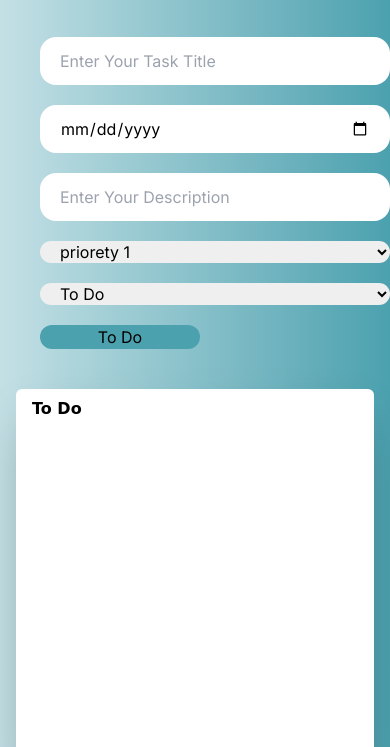
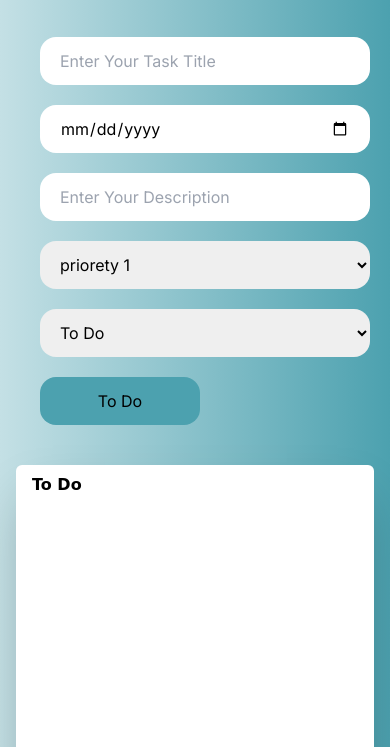
Before and after one commit to WissamDouskary/TaskFlow, a website: page index.html in a window 390 px wide. Shown: the part 97-844 px from the top of the page. Drawn offline with nearby package versions, Linux system fonts and the light colour scheme; a web font is replaced by a local one.

Commit message:
some media query upgrades

```diff
--- a/index.html
+++ b/index.html
@@ -17,7 +17,7 @@
     </header>
     <section>
       <div id="inputs" class="">
-        <form id="form" class="grid grid-cols-1 sm:grid-cols-6 gap-5 ml-5">
+        <form id="form" class="grid grid-cols-1 sm:grid-cols-6 gap-5 ml-5 mr-5">
           <input
             id="task-title"
             type="text"
@@ -37,7 +37,7 @@
             placeholder="Enter Your Description">
           <!--Priorety options -->
 
-          <select id="pSelection" class="px-4 rounded-2xl outline-none">
+          <select id="pSelection" class="px-4 rounded-2xl outline-none h-12">
             <option id="no-selection" value="insert-selection" disabled selcted>
               Select priorety
             </option>
@@ -46,7 +46,7 @@
             <option id="op3" value="priorety 3">priorety 3</option>
           </select>
 
-          <select id="status" class="px-4 rounded-2xl outline-none">
+          <select id="status" class="px-4 rounded-2xl outline-none h-12">
             <option value="status" disabled selcted>Status</option>
             <option value="todo">To Do</option>
             <option value="doing">In Progress</option>
@@ -57,7 +57,7 @@
           <button
             id="addbtn"
             type="submit"
-            class="bg-blue-500 w-40 rounded-2xl hover:text-white hover:bg-blue-700 duration-300"
+            class="bg-blue-500 w-40 rounded-2xl hover:text-white hover:bg-blue-700 duration-300 h-12"
             type="button"
           >
             To Do
--- a/script.js
+++ b/script.js
@@ -178,7 +178,7 @@ function show_model(index) {
     document.getElementById("edit-pSelection").value = array[currentEditingIndex].pr;
     document.getElementById("edit-status").value = array[currentEditingIndex].status;
 
-    console.log(index);
+
 
   }
 
```
